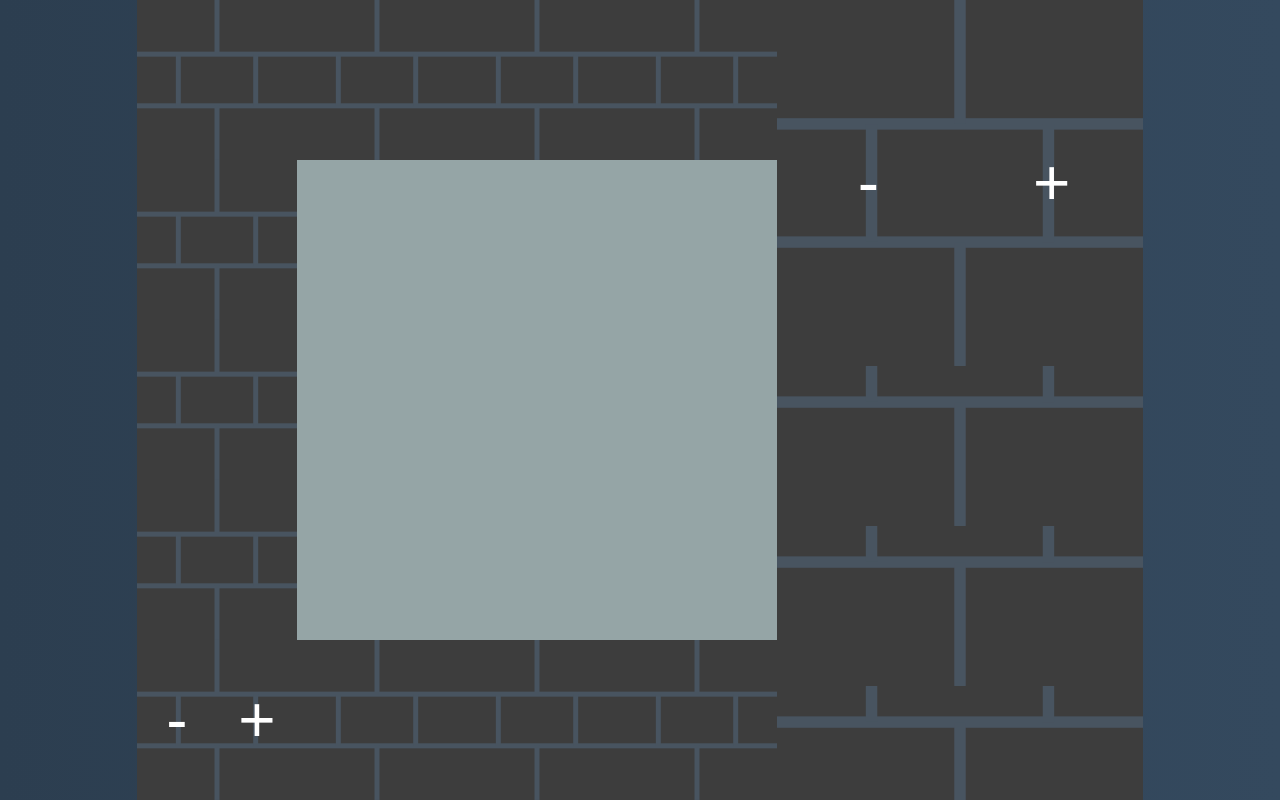
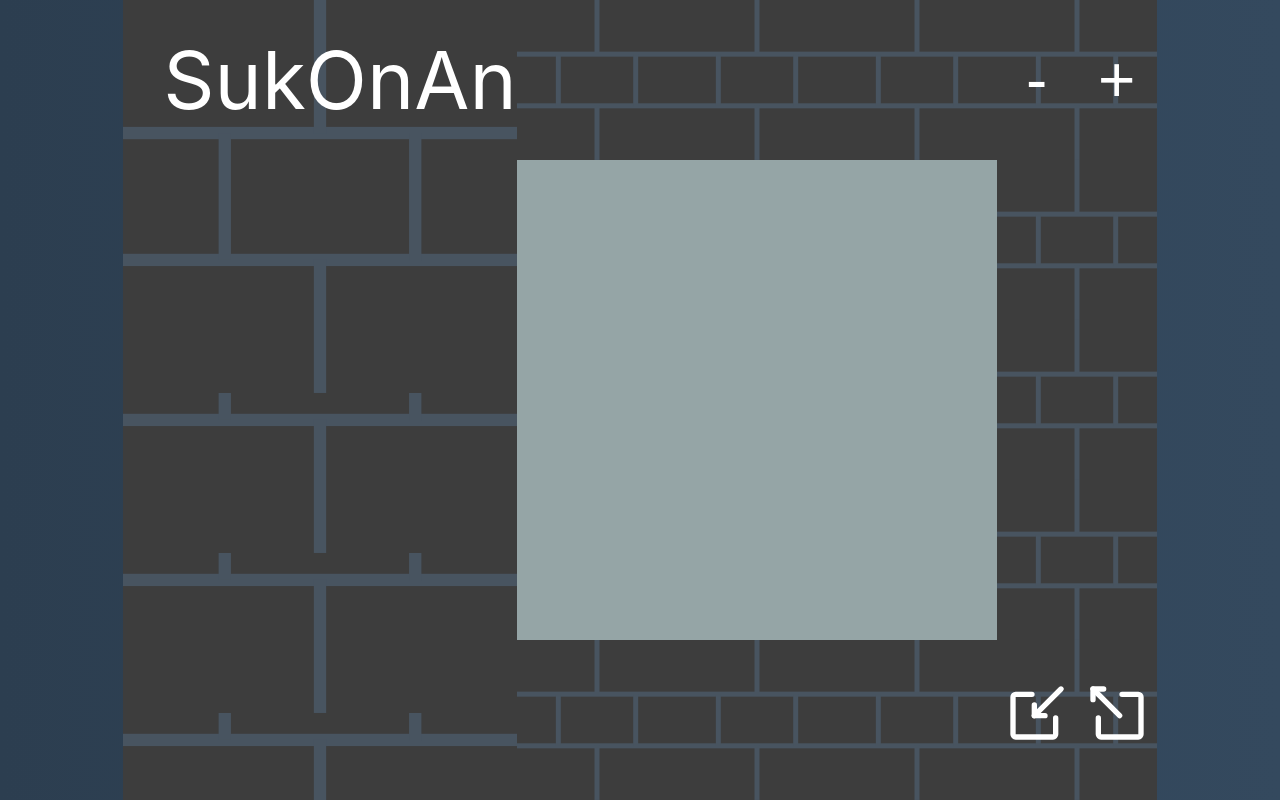
Before and after one commit to Mauzerov/sukonan, a React (Create React App) app: page /editor in a window 1280 px wide. Shown: the top 800 px of the page. Built offline with nearby package versions, Linux system fonts and the light colour scheme.

Commit message:
add import/export icon as buttons add game title in (0, 0) cell

```diff
--- a/src/component/Editor.tsx
+++ b/src/component/Editor.tsx
@@ -3,6 +3,8 @@ import {MapGrid} from "./MapGrid";
 import Teleporter from "../ts/Teleporter";
 import {Position} from "../ts/IGame";
 import brickWall from "../svg/brick-wall.svg";
+import { ReactComponent as Export} from "../svg/export.svg";
+import { ReactComponent as Import} from "../svg/import.svg";
 import info from "../svg/info.svg";
 import {filterBoxesAndTargets, filterPorters} from "../util/GameUtil";
 
@@ -170,15 +172,47 @@ export class Editor extends React.Component<{}, {
                              [this.state.size.x * this.state.size.y - 1]: (<div
                                     className="cell flex-row" key={this.state.size.x * this.state.size.y - 1}
                                     style={{backgroundImage: `url(${brickWall})`,}}>
-                                    <button
-                                        className="btn-reset btn-size"
-                                        title="Import"
-                                        onClick={() => this.importMap()}>Import</button>
+                                <button
+                                    className="btn-reset btn-size"
+                                    title="Import"
+                                    style={{
+                                        backgroundSize: "cover",
+                                    }}
+                                    onClick={() => this.importMap()}><Import style={{
+                                        fill: "white",
+                                        width: "calc(var(--cell-size) / 2.5)",
+                                        // strokeWidth: "2em"
+                                    }}/></button>
                                  <button
                                      className="btn-reset btn-size"
                                      title="Export"
-                                     onClick={() => this.exportMap()}>Export</button>
+                                     style={{
+                                         backgroundSize: "cover",
+                                     }}
+                                     onClick={() => this.exportMap()}><Export style={{
+                                        fill: "white",
+                                        width: "calc(var(--cell-size) / 2.5)",
+                                        // strokeWidth: "2em"
+                                     }}/></button>
                                 </div>),
+                             0: (<div
+                                 title="Main Menu"
+                                 className="cell" key={0}
+                                 style={{
+                                     backgroundImage: `url(${brickWall})`,
+                                     lineHeight: 'calc(var(--cell-size))',
+                                     fontSize: 'calc(var(--cell-size) * 0.5)',
+                                     color: 'white',
+                                     paddingInlineStart: '.5em',
+                                     cursor: 'pointer',
+                                 }}
+                                 onClick={() => {
+                                     // Main Menu
+                                     if (window.confirm("Are you sure you want to go back to the main menu?\nCurrent Level progress will be lost."))
+                                         window.location.href = '/';
+                                 }}
+                             >SukOnAn
+                             </div>)
                          }
                      }
             />
```
